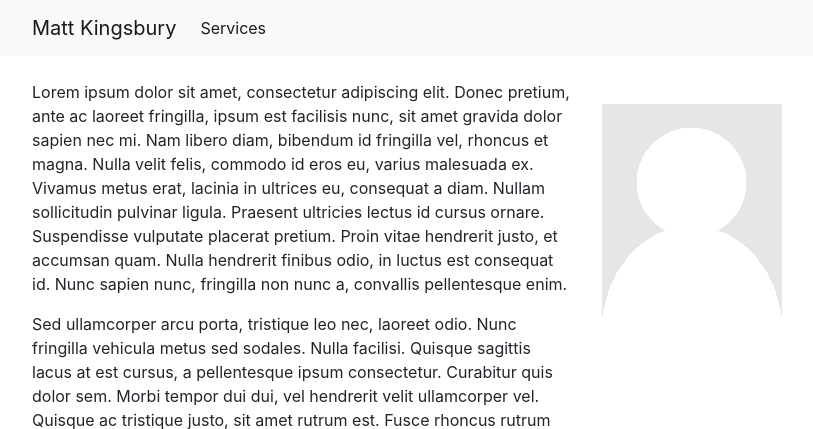
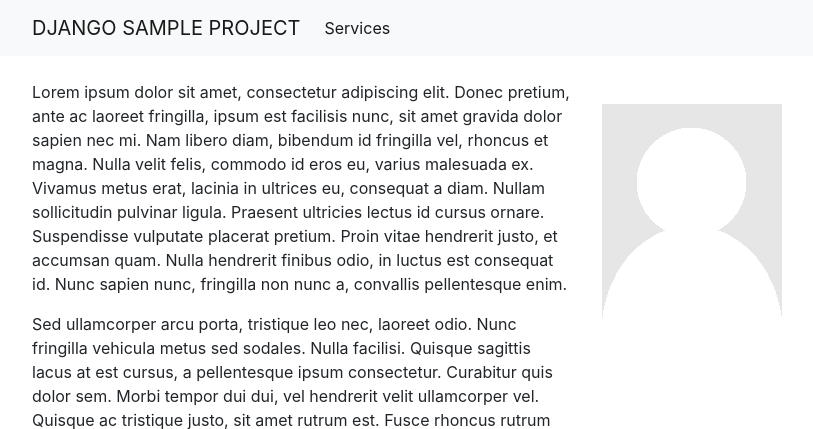
Before and after one commit to CornyhorseProjects/DjangoPersonalSite, a Django app: page / in a window 1280 px wide. Shown: the top 429 px of the page, without its empty margins (53-866 px from the left). Run offline with Django 3.2, Linux system fonts and the light colour scheme; some libraries are stand-ins or nearby versions.

Commit message:
Added generic header

```diff
--- a/templates/base.html
+++ b/templates/base.html
@@ -5,7 +5,7 @@
 
 <nav class="navbar navbar-expand-lg navbar-light bg-light">
     <div class="container">
-        <a class="navbar-brand" href="{% url 'home' %}">Matt Kingsbury</a>
+        <a class="navbar-brand" href="{% url 'home' %}">DJANGO SAMPLE PROJECT</a>
         <button class="navbar-toggler" type="button" data-toggle="collapse"
                 data-target="#navbarSupportedContent" aria-controls="navbarSupportedContent"
                 aria-expanded="false" aria-label="Toggle navigation">
```
